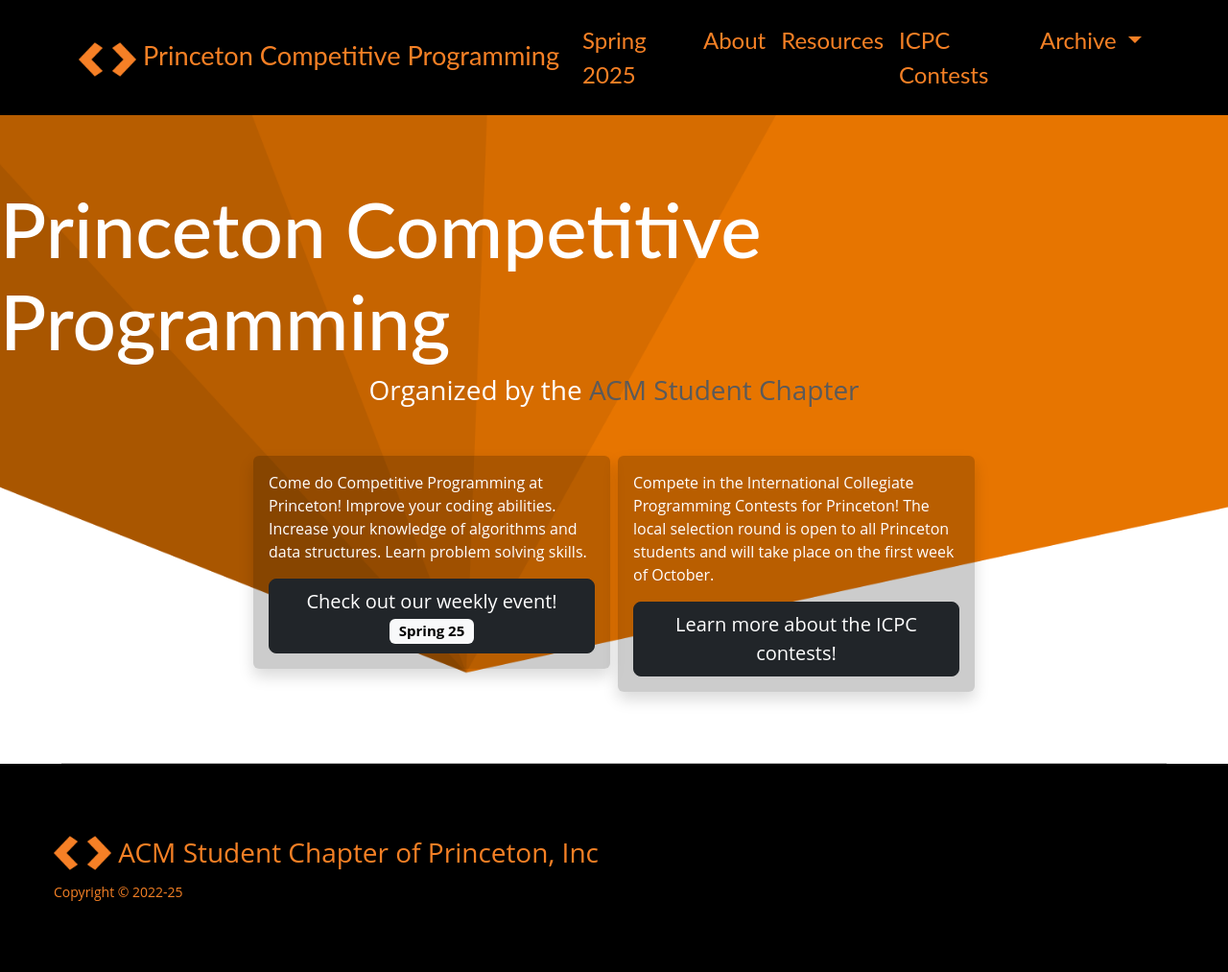
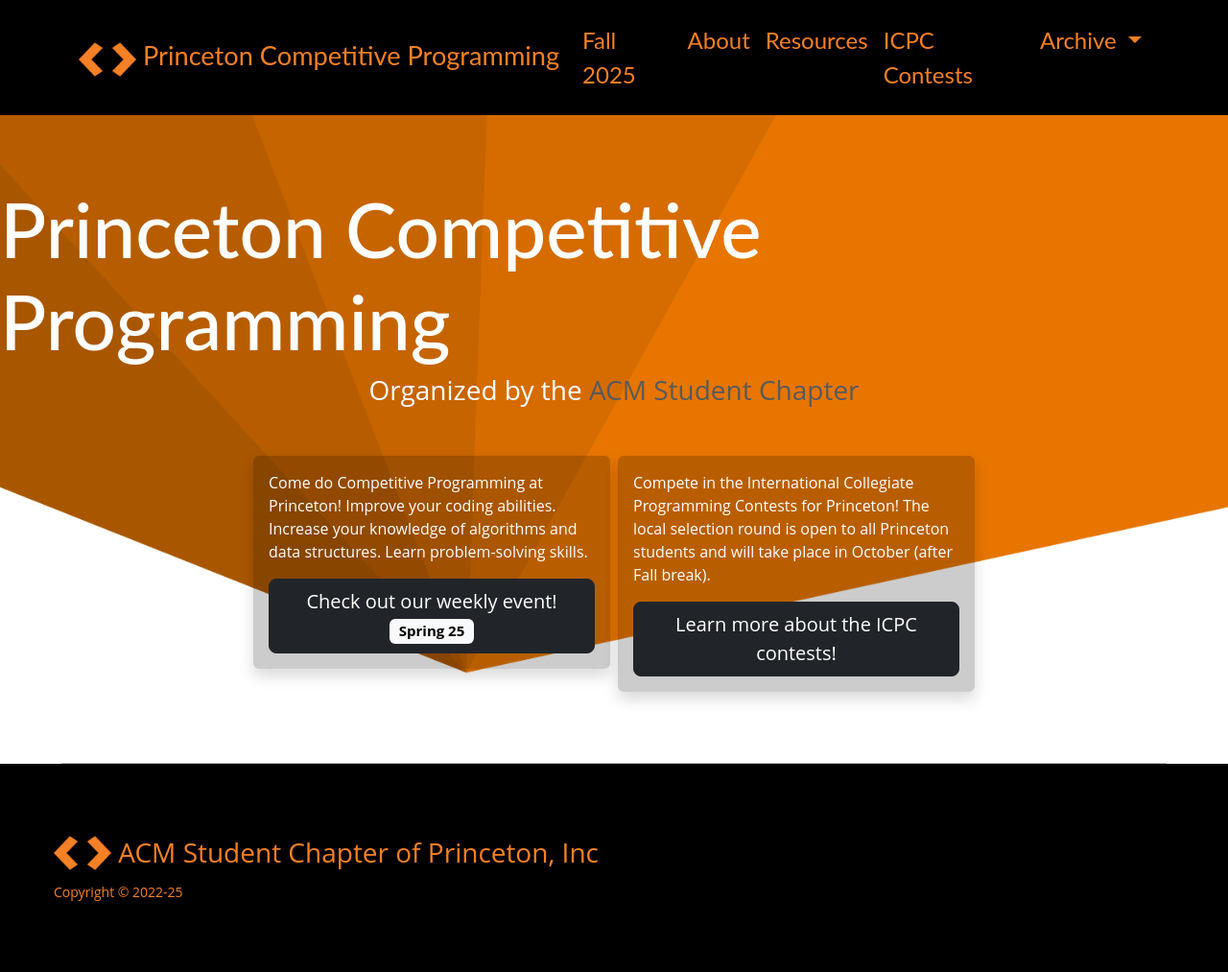
Before and after one commit to Princeton-Competitive-Programming/princeton-competitive-programming, a Jekyll site: the page built from index.md, in a window 1280 px wide. Shown: the whole page at 96% size. Built offline with Jekyll 4.4.1, drawn with Linux system fonts in a browser that asks for light colours; nearby versions of some CDN libraries.

Commit message:
Update event links and add Fall 2025 session details

```diff
--- a/_includes/header.html
+++ b/_includes/header.html
@@ -10,7 +10,7 @@
       </a>
 
       <ul class="navbar-nav mt-2 mt-md-0 ms-md-auto">
-	<li class="nav-item"><a href="{{ site.baseurl }}/spring25" class="nav-link px-2 text-white">Spring 2025</a></li>
+	<li class="nav-item"><a href="{{ site.baseurl }}/fall25" class="nav-link px-2 text-white">Fall 2025</a></li>
 	<!-- <li class="nav-item"><a href="{{ site.baseurl }}/interview_prep_f23" class="nav-link px-2 text-white">Interviews</a></li> -->
 	<li class="nav-item"><a href="{{ site.baseurl }}/about" class="nav-link px-2 text-white">About</a></li>
 	<li class="nav-item"><a href="{{ site.baseurl }}/resources" class="nav-link px-2 text-white">Resources</a></li>
@@ -20,6 +20,7 @@
             Archive
           </a>
           <ul class="dropdown-menu">
+            <li><a class="dropdown-item" href="{{ site.baseurl }}/spring25">Spring 2025</a></li>
 	    <li><a class="dropdown-item" href="{{ site.baseurl }}/fall24">Fall 2024</a></li>
 	    <li><a class="dropdown-item" href="{{ site.baseurl }}/spring24">Spring 2024</a></li>
 	    <li><a class="dropdown-item" href="{{ site.baseurl }}/fall23">Fall 2023</a></li>
--- a/_layouts/home.html
+++ b/_layouts/home.html
@@ -20,7 +20,7 @@
 	<h3 class="d-none d-lg-block d-flex justify-content-center gap-2 title-link text-center">Organized by the <a href="http://princeton.acm.org/">ACM Student Chapter</a></h3>
 
 	<div class="d-grid gap-2 d-lg-none mt-3">
-	  <a class="btn btn-dark btn-lg" href="{{ site.baseurl }}/fall24" role="button">Check out our weekly event!</a>
+	  <a class="btn btn-dark btn-lg" href="{{ site.baseurl }}/fall25" role="button">Check out our weekly event!</a>
 
 	  <a class="btn btn-dark btn-lg" href="{{ site.baseurl }}/icpc" role="button">Learn more about the ICPC contests!</a>
 
@@ -36,14 +36,14 @@
 		    <p>
 		      Come do Competitive Programming at Princeton! Improve
 		      your coding abilities. Increase your knowledge of
-		      algorithms and data structures. Learn problem solving
+		      algorithms and data structures. Learn problem-solving
 		      skills.
 		    </p>
 		  </div>
 		</div>
 
 		<div class="d-grid gap-2 align-self-end">
-		  <a class="btn btn-dark btn-lg" href="{{ site.baseurl }}/spring25" role="button">Check out our weekly event! <span class="badge text-bg-light">Spring 25</span></a>
+		  <a class="btn btn-dark btn-lg" href="{{ site.baseurl }}/fall25" role="button">Check out our weekly event! <span class="badge text-bg-light">Spring 25</span></a>
 		</div>
 	      </div>
 	    </div>
@@ -56,7 +56,7 @@
 		      Compete in the International Collegiate
 		      Programming Contests for Princeton! The local
 		      selection round is open to all Princeton students
-		      and will take place on the first week of October.
+		      and will take place in October (after Fall break).
 		    </p>
 		  </div>
 		</div>
```
Also changed, not shown: other parts of _layouts/home.html (+1 -1 lines), fall25.md (added, +60 -0 lines), 1 other file.
